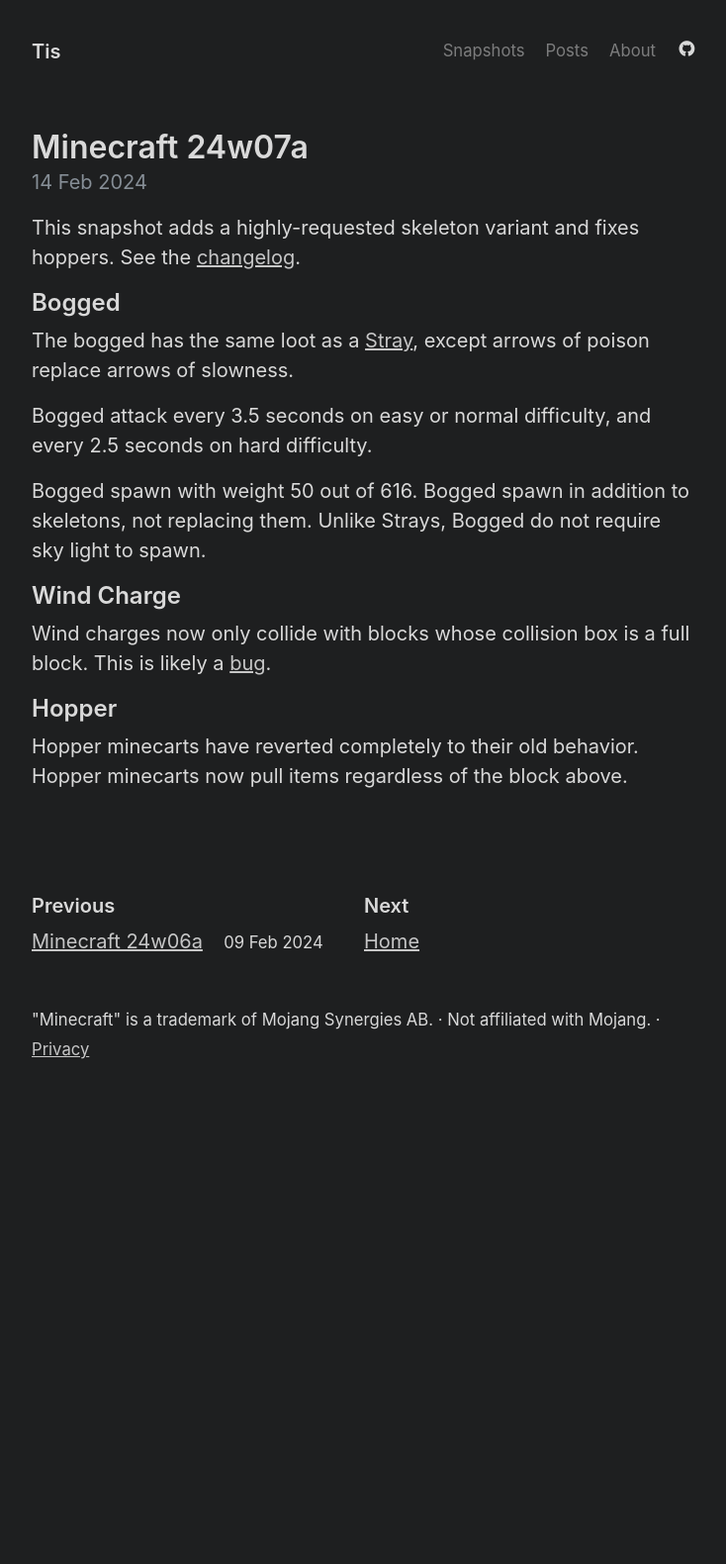
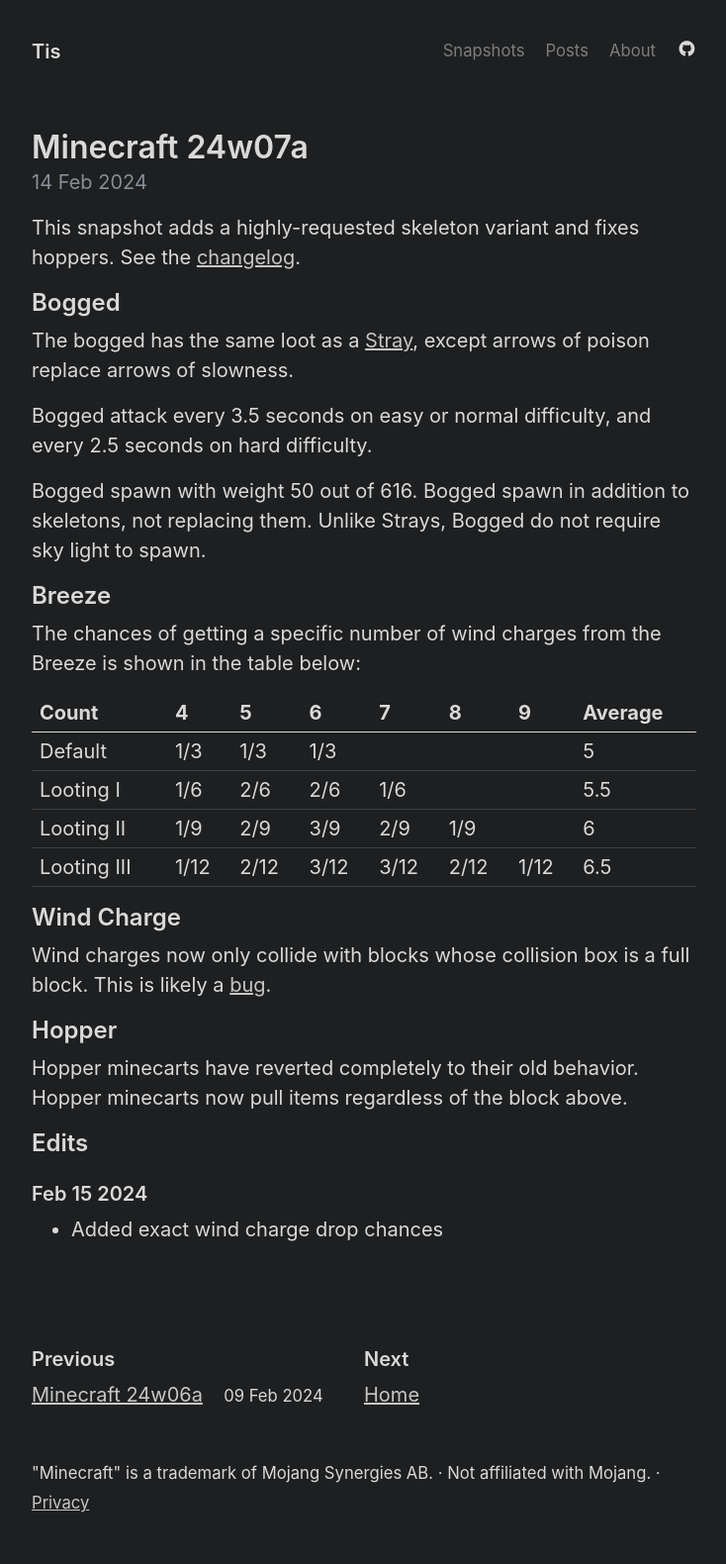
Before and after one commit to Tisawesomeness/tisawesomeness.github.io, a Jekyll site: the page built from snapshots/_posts/2024-02-14-24w07a.md, in a window 1280 px wide. Shown: the whole page at 99% size, without its empty margins (272-1006 px from the left). Built offline with Jekyll 4.4.1, drawn with Linux system fonts in a browser that asks for light colours; comment, search, counter and statistics services are not loaded; before the commit the page ends 1122 px from its top, so only the background shows below that.

Commit message:
Add exact wind charge drop chances

```diff
--- a/snapshots/_posts/2024-02-14-24w07a.md
+++ b/snapshots/_posts/2024-02-14-24w07a.md
@@ -14,6 +14,17 @@
 
 Bogged spawn with weight 50 out of 616. Bogged spawn in addition to skeletons, not replacing them. Unlike Strays, Bogged do not require sky light to spawn.
 
+## Breeze
+
+The chances of getting a specific number of wind charges from the Breeze is shown in the table below:
+
+| Count       | 4    | 5    | 6    | 7    | 8    | 9    | Average |
+| ----------- | ---- | ---- | ---- | ---- | ---- | ---- | ------- |
+| Default     | 1/3  | 1/3  | 1/3  |      |      |      | 5       |
+| Looting I   | 1/6  | 2/6  | 2/6  | 1/6  |      |      | 5.5     |
+| Looting II  | 1/9  | 2/9  | 3/9  | 2/9  | 1/9  |      | 6       |
+| Looting III | 1/12 | 2/12 | 3/12 | 3/12 | 2/12 | 1/12 | 6.5     |
+
 ## Wind Charge
 
 Wind charges now only collide with blocks whose collision box is a full block. This is likely a [bug](https://bugs.mojang.com/browse/MC-268556).
@@ -21,3 +32,9 @@
 ## Hopper
 
 Hopper minecarts have reverted completely to their old behavior. Hopper minecarts now pull items regardless of the block above.
+
+## Edits
+
+### Feb 15 2024
+
+- Added exact wind charge drop chances
```
